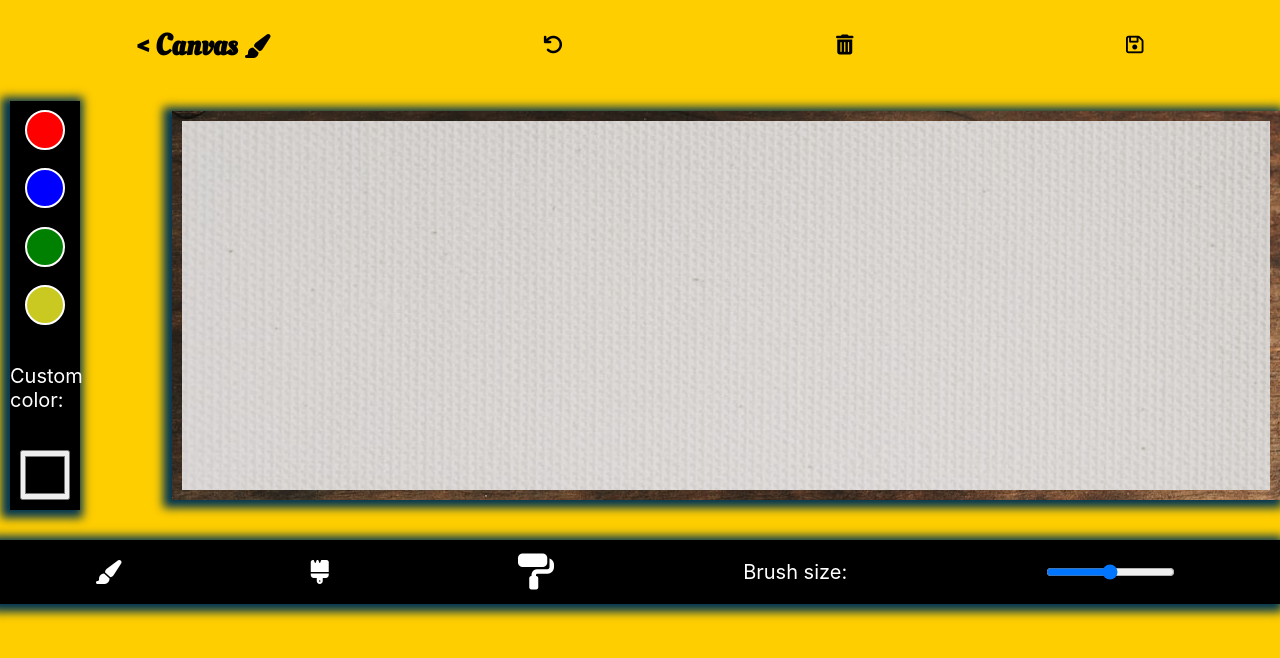
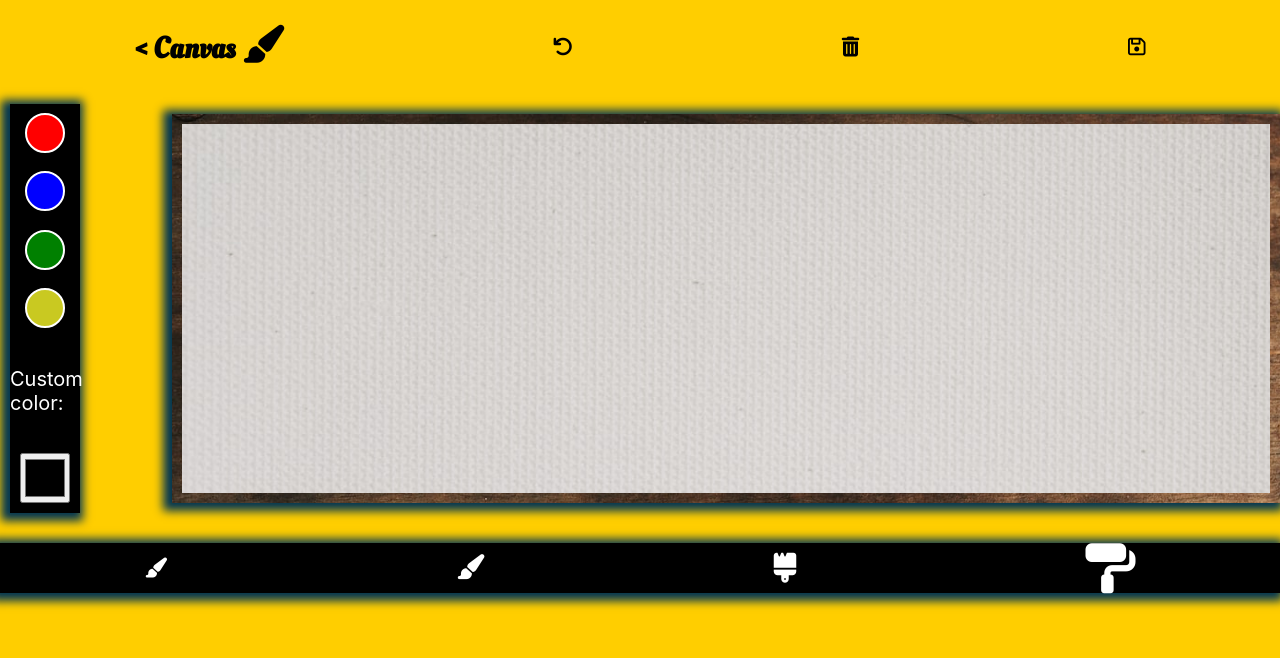
Before and after one commit to DavidVerghese/DrawingWithReact, a React (Create React App) app: page /canvas in a window 1280 px wide. Shown: the top 658 px of the page. Built offline with nearby package versions, Linux system fonts and the light colour scheme.

Commit message:
replaced slider with buttons for changing paintbrush width

```diff
--- a/src/Components/Canvas/Canvas.jsx
+++ b/src/Components/Canvas/Canvas.jsx
@@ -126,7 +126,13 @@ function clear_canvas() {
     document.querySelector('#yellow-color-field').addEventListener("click", () => { color = 'yellow'; mouseCursor.style.color = color})
 
     document.querySelector('#color-picker').addEventListener("input", (e) => { color = e.target.value; mouseCursor.style.color = color })
-    document.querySelector('#pen-range').addEventListener("input", (e) => width = e.target.value)
+
+    document.querySelector('#small-paintbrush').addEventListener("click", (e) => width = 2)
+    document.querySelector('#medium-paintbrush').addEventListener("click", (e) => width = 15)
+    document.querySelector('#large-paintbrush').addEventListener("click", (e) => width = 40)
+    document.querySelector('#paintroller').addEventListener("click", (e) => width = 70)
+
+
 
 
 
--- a/src/Components/Tools/Tools.css
+++ b/src/Components/Tools/Tools.css
@@ -1,11 +1,14 @@
-.fa-paint-brush {
-  font-size: 24px;
+.tools .fa-paint-brush {
+  font-size: 20px;
 }
-.fa-brush {
-  font-size: 24px;
+.tools #medium-paintbrush {
+  font-size: 25px;
 }
-.fa-paint-roller {
-  font-size: 36px;
+.tools .fa-brush {
+  font-size: 30px;
+}
+.tools .fa-paint-roller {
+  font-size: 50px;
 }
 .tools {
   display: flex;
--- a/src/Components/Tools/Tools.jsx
+++ b/src/Components/Tools/Tools.jsx
@@ -11,13 +11,10 @@ function Tools() {
     <DownloadModal/>
 
 
-    <i className="fa fa-paint-brush"></i>
-    <i className="fas fa-brush"></i>
-    <i className='fas fa-paint-roller'></i>
-
-    <p>Brush size: </p>
-
-    <div className="width"> <input type="range" min="1" max="100" id="pen-range" className="pen-range" /></div>
+    <i id="small-paintbrush" className="fa fa-paint-brush"></i>
+    <i id="medium-paintbrush" className="fa fa-paint-brush"></i>
+    <i id="large-paintbrush" className="fas fa-brush"></i>
+    <i id="paintroller" className='fas fa-paint-roller'></i>
 
 </div>
 }
```
